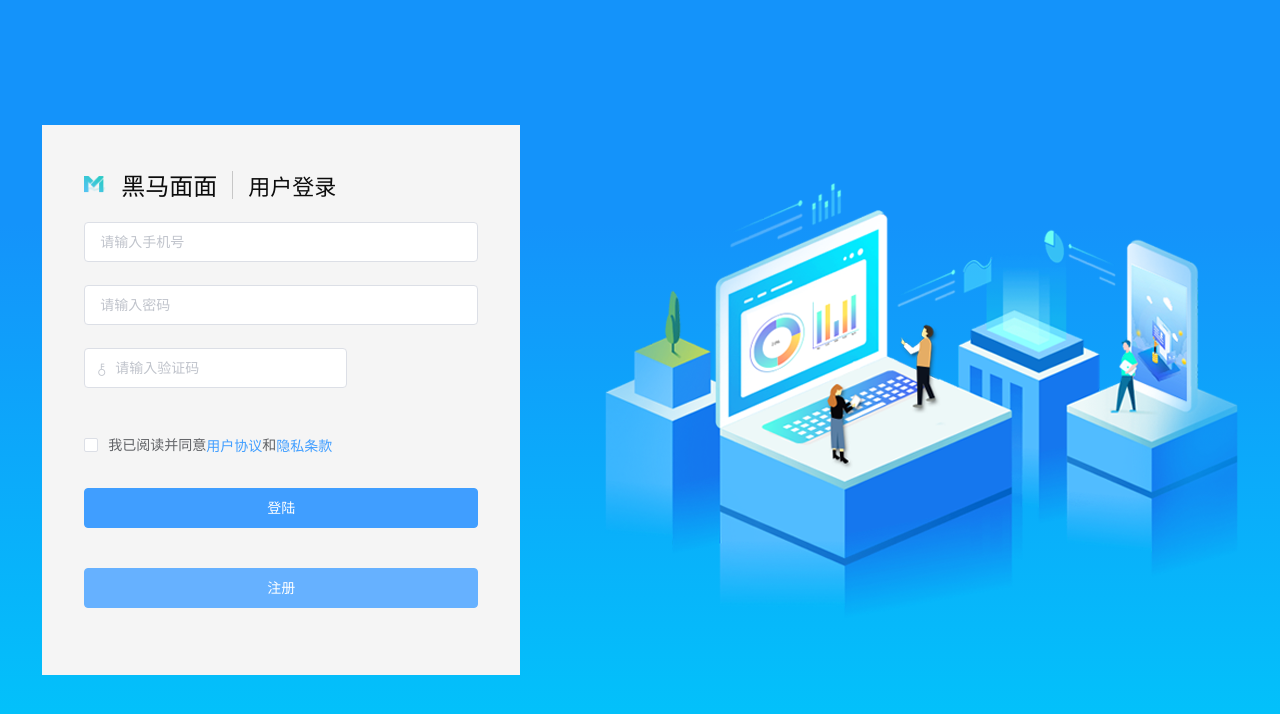
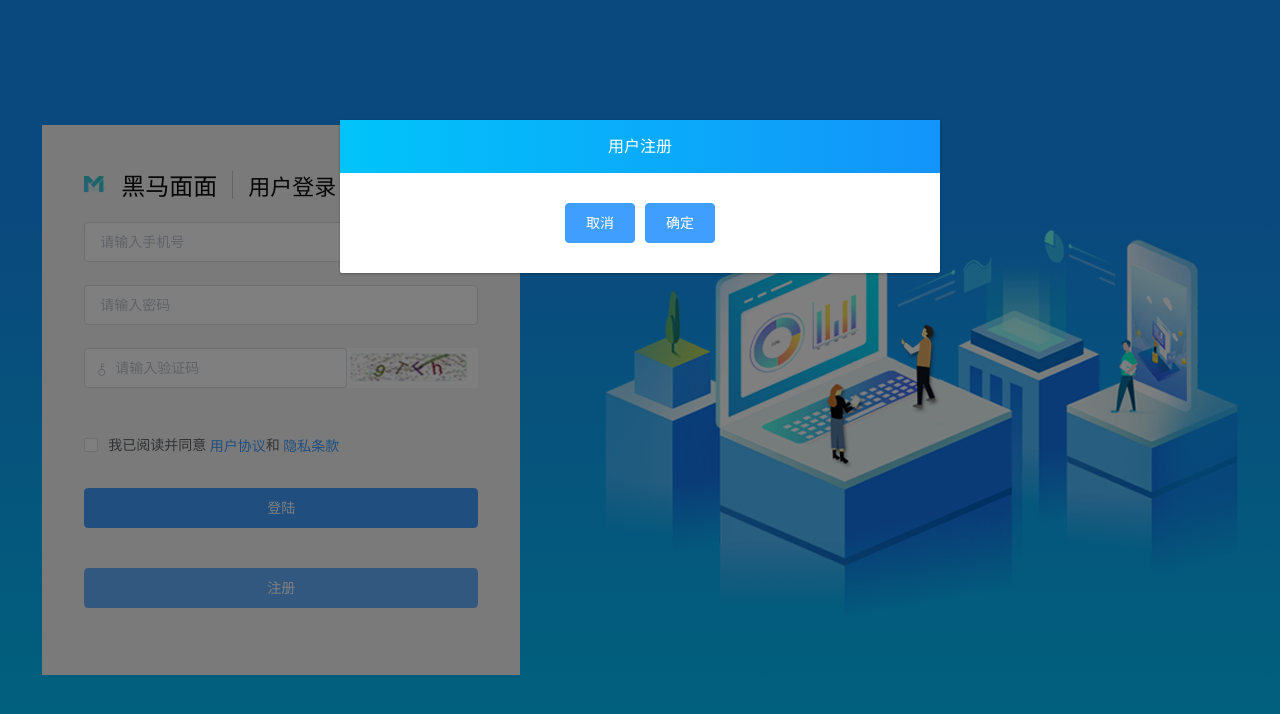
Before and after one commit to mindaier/management-system, a Vue app in the folder management-system/: page /#/login in a window 1280 px wide. Both pictures are taken after a click on the button "注册". Shown: the top 714 px of the page. Built offline with nearby package versions, Linux system fonts and the light colour scheme.

Commit message:
注册弹框基本结构完成

```diff
--- a/management-system/src/views/login.vue
+++ b/management-system/src/views/login.vue
@@ -3,70 +3,54 @@
 		<!-- 左侧登录表单 -->
 		<div class="left">
 			<div class="top">
-				<img class="login-logo" src="@/assets/login-logo.png" alt="" />
+				<img class="login-logo" src="@/assets/login-logo.png" alt />
 				<span class="t1">黑马面面</span>
 				<div class="line"></div>
 				<span class="t2">用户登录</span>
 			</div>
 			<el-form ref="form" :model="form" :rules="rules">
 				<el-form-item prop="phone">
-					<el-input
-						icon="el-icon-user"
-						placeholder="请输入手机号"
-						v-model="form.phone"
-					></el-input>
+					<el-input icon="el-icon-user" placeholder="请输入手机号" v-model="form.phone"></el-input>
 				</el-form-item>
 				<el-form-item prop="password">
-					<el-input
-						placeholder="请输入密码"
-						icon="el-icon-lock"
-						show-password
-						v-model="form.password"
-					></el-input>
+					<el-input placeholder="请输入密码" icon="el-icon-lock" show-password v-model="form.password"></el-input>
 				</el-form-item>
 				<el-form-item prop="code">
 					<el-row>
 						<el-col :span="16">
-							<el-input
-								prefix-icon="el-icon-key"
-								placeholder="请输入验证码"
-								v-model="form.code"
-							></el-input>
+							<el-input prefix-icon="el-icon-key" placeholder="请输入验证码" v-model="form.code"></el-input>
 						</el-col>
 						<el-col :span="8">
-							<img class="code" alt="" />
+							<img class="code" src="@/assets/code.png" />
 						</el-col>
 					</el-row>
 				</el-form-item>
 				<el-form-item prop="isPass">
 					<el-checkbox v-model="form.isPass">
-						我已阅读并同意<el-link type="primary">用户协议</el-link>和<el-link
-							type="primary"
-							>隐私条款</el-link
-						>
+						我已阅读并同意
+						<el-link type="primary">用户协议</el-link>和
+						<el-link type="primary">隐私条款</el-link>
 					</el-checkbox>
 				</el-form-item>
 				<el-form-item>
-					<el-button class="btn btn-login" type="primary" @click="toLogin"
-						>登陆</el-button
-					>
+					<el-button class="btn btn-login" type="primary" @click="toLogin">登陆</el-button>
 					<br />
-					<el-button
-						class="btn btn-register"
-						type="primary"
-						@click="cancelEvent"
-						>注册</el-button
-					>
+					<el-button class="btn btn-register" type="primary" @click="cancelEvent">注册</el-button>
 				</el-form-item>
 			</el-form>
 		</div>
 		<!-- 右侧图片 -->
 		<img src="@/assets/login-right.png" class="right" />
+		<register ref="register"></register>
 	</div>
 </template>
 
 <script>
+import register from "./register.vue";
 export default {
+	components: {
+		register,
+	},
 	data() {
 		return {
 			form: {
@@ -133,11 +117,15 @@ export default {
 				if (result) {
 					this.$message.success("验证通过");
 				} else {
-					this.$message.success("验证失败");
+					this.$message.err("验证失败");
 				}
 			});
 		},
-		cancelEvent() {},
+		cancelEvent() {
+			// 点击注册按钮 弹出注册框
+			// 访问注册组件的this 通过this访问isShow = true
+			this.$refs.register.isShow = true;
+		},
 	},
 };
 </script>
@@ -185,26 +173,13 @@ export default {
 				color: #0c0c0c;
 			}
 		}
-		/* .btn-login {
-			width: 394px;
-			height: 40px;
-			border-radius: 4px;
-			margin-bottom: 26px;
-		}
-		.btn-register {
-			width: 394px;
-			height: 40px;
-			border-radius: 4px;
-		}
-		.el-form-item__content {
-			margin-left: 0 !import;
-		} */
+
 		.code {
-			/* width: 100%; */
+			width: 100%;
 			height: 40px;
 		}
 		.form {
-			margin-top: 30px;
+			margin-top: 3 0px;
 		}
 		.btn {
 			display: block;
--- /dev/null
+++ b/management-system/src/views/register.vue
@@ -0,0 +1,40 @@
+<template>
+	<el-dialog :visible.sync="isShow" width="600px" class="register" :show-close="false">
+		<div class="title" slot="title">用户注册</div>
+		<div class="footer">
+			<el-button type="primary" @click="isShow=false">取消</el-button>
+			<el-button type="primary">确定</el-button>
+		</div>
+	</el-dialog>
+</template>
+
+<script>
+export default {
+	data() {
+		return {
+			isShow: false,
+		};
+	},
+	created() {},
+	mounted() {},
+	methods: {},
+};
+</script>
+
+<style lang="less">
+.el-dialog__header {
+	padding: 0;
+}
+.register {
+	.title {
+		height: 53px;
+		line-height: 53px;
+		color: #fff;
+		background: linear-gradient(to right, #01c4fa, #1394fa);
+		text-align: center;
+	}
+	.footer {
+		text-align: center;
+	}
+}
+</style>
```
Also changed, not shown: management-system/src/assets/code.png (added).
